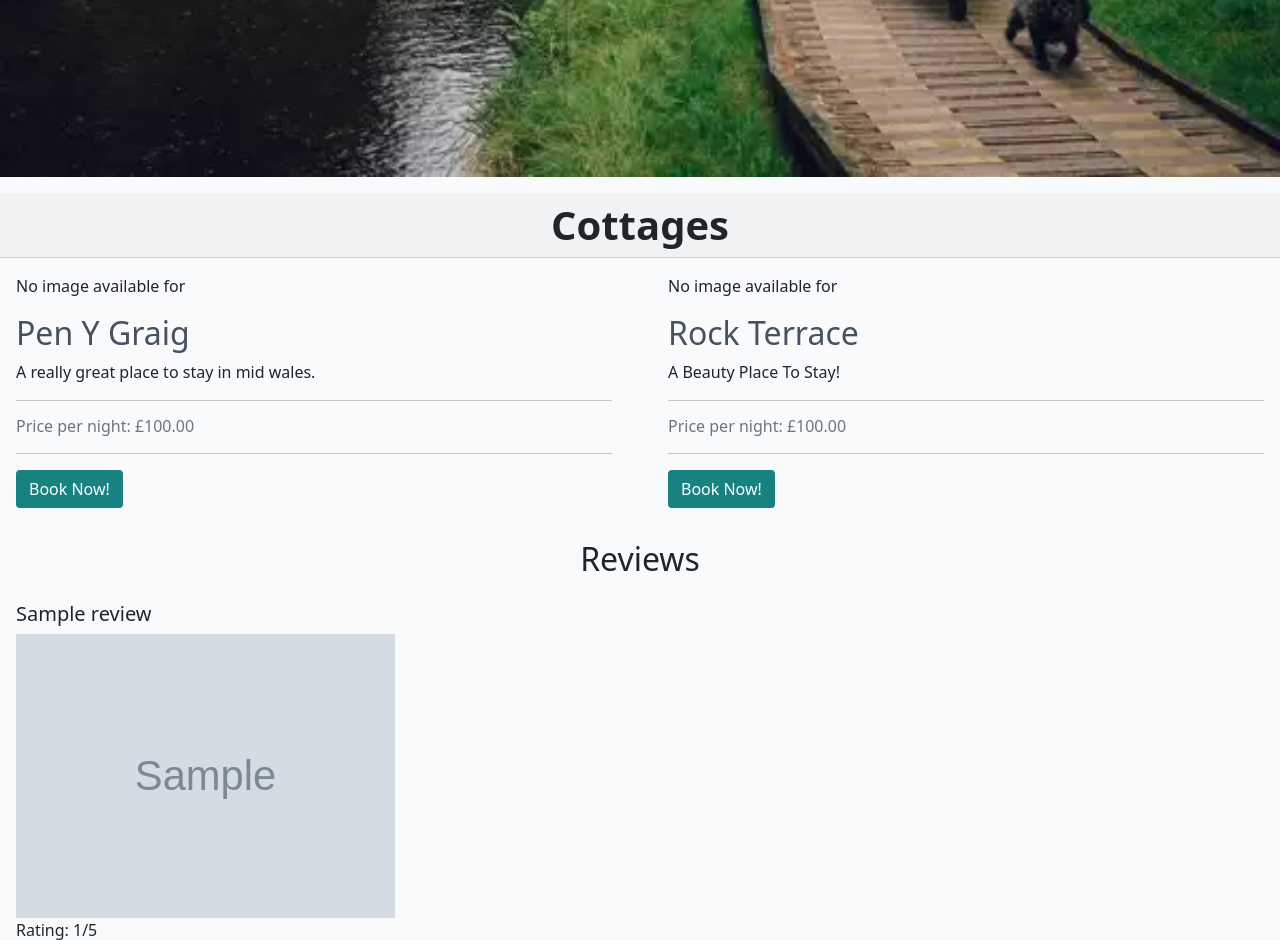
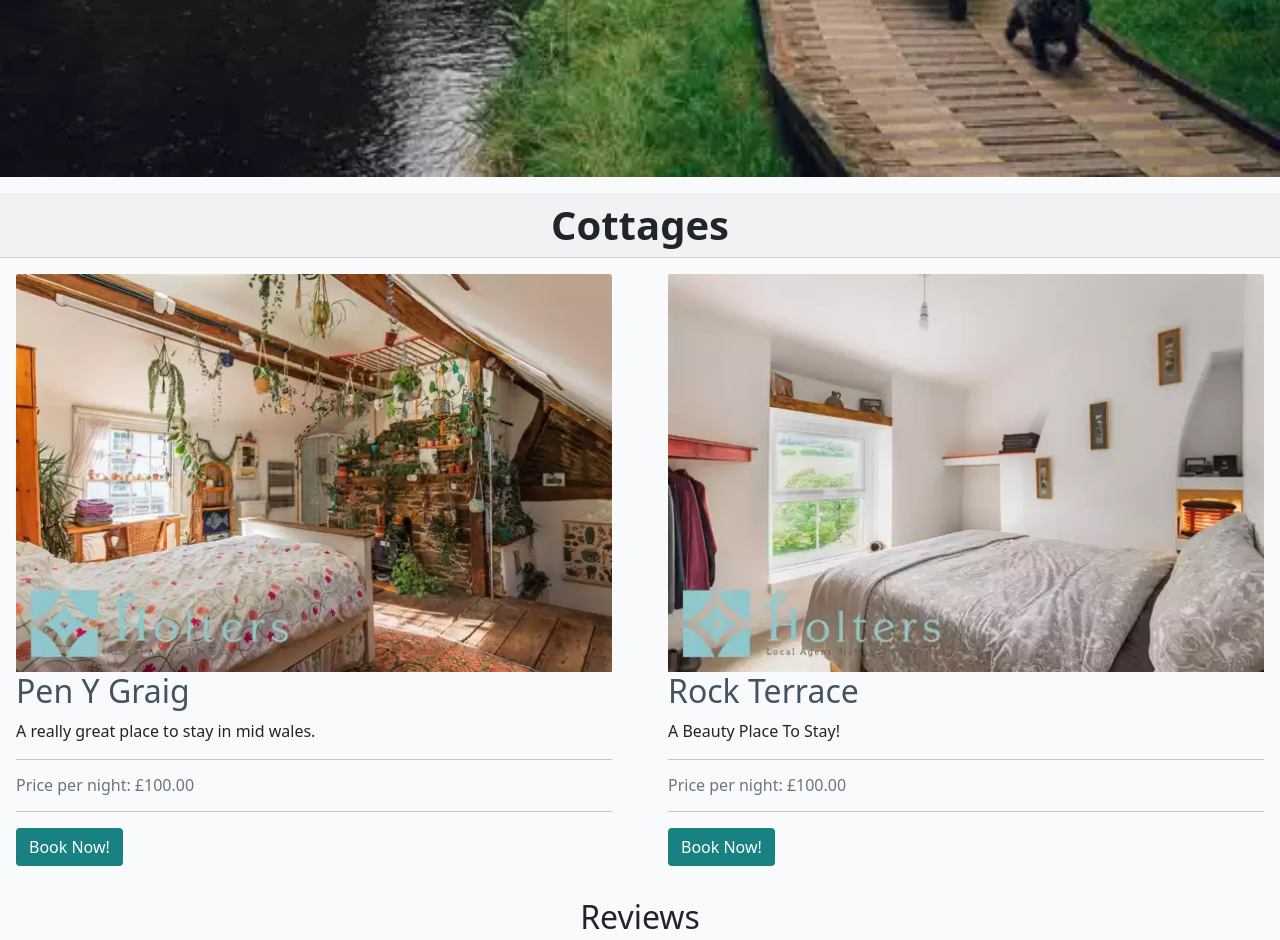
Before and after one commit to Jordalenko/happy_valley_holiays_v2, a Django app: page / in a window 1280 px wide. Shown: the part 936-1876 px from the top of the page. Run offline with Django 4.2, Linux system fonts and the light colour scheme; data comes from the database, SQL or seed files in the repository; tables that the repository leaves empty hold one stand-in row (values such as "Sample post"); grey boxes marked "Sample" are stand-in pictures.

Commit message:
Fix index.html cottage image to displaya featured image

```diff
--- a/cottages/templates/cottages/index.html
+++ b/cottages/templates/cottages/index.html
@@ -59,14 +59,10 @@
             <div class="card mb-6">
               <div class="card-body">
                 <div class="image-container">
-                  {% if cottage.image %}
-                  <img
-                    class="card-img-top"
-                    src="{{ cottage.image.url }}"
-                    alt="{{ cottage.title }}"
-                  />
+                  {% if cottage.featured_image %}
+                    <img class="card-img-top" src="{{ cottage.featured_image.url }}" alt="{{ cottage.cottage_id }}">
                   {% else %}
-                    <p>No image available for {{ cottage.name }}</p>
+                    <p>No image available for {{ cottage.pretty_name }}</p>
                   {% endif %}
                   <div class="image-flash"></div>
                 </div>
```
